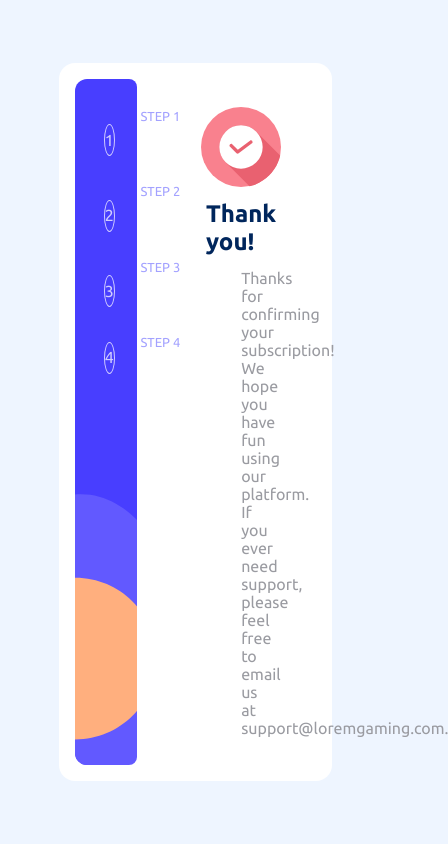
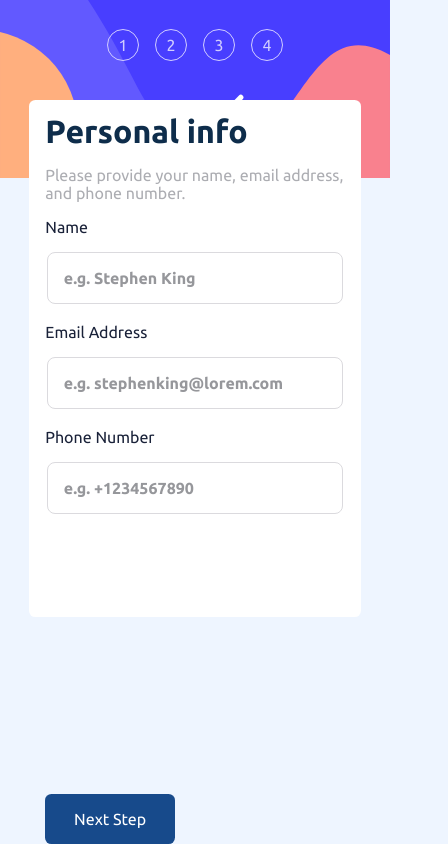
Before and after one commit to kakaran/Multi-Step-Form-, a React (Vite) app: page / in a window 390 px wide. Shown: the whole page, 448 px wide, since content can reach past the window. Built offline with nearby package versions, Linux system fonts and the light colour scheme.

Commit message:
more page add

```diff
--- a/src/components/PersonalInfo.jsx
+++ b/src/components/PersonalInfo.jsx
@@ -24,6 +24,7 @@ const inputTagValues = [
 ];
 
 const PersonalInfo = ({ change, value }) => {
+
   const {
     register,
     handleSubmit,
--- a/src/components/SideComponents.jsx
+++ b/src/components/SideComponents.jsx
@@ -1,4 +1,3 @@
-
 const linkDetail = [
   {
     heading: "Your Info",
@@ -11,27 +10,25 @@ const linkDetail = [
   },
   {
     heading: "Summary",
-    }
-]
-
+  },
+];
 
 const SideComponents = () => {
   return (
     <div className="side-component-container">
-            {
-                linkDetail.map((value, index) => (
-                    <div className="side-menu-steps-container" >
-                        <div className="side-menu-index"><span>{index + 1}</span></div>
+      {linkDetail.map((value, index) => (
+        <div className="side-menu-steps-container" key={index}>
+          <div className="side-menu-index">
+            <span>{index + 1}</span>
+          </div>
           <div className="side-menu-detail">
             <p>STEP {index + 1}</p>
             <h2>{value.heading}</h2>
           </div>
         </div>
-                ))
-            }
+      ))}
+    </div>
+  );
+};
 
-        </div>
-    )
-}
-
-export default SideComponents
+export default SideComponents;
--- a/src/index.css
+++ b/src/index.css
@@ -5,16 +5,20 @@
   margin: 0%;
   box-sizing: border-box;
   text-decoration: none;
+  font-family: "Ubuntu", sans-serif;
 }
 
-html {
-  max-width: 70%;
+html{
+    height: 100%;
+}
+
+body {
+  width: 70%;
+  height: 100%;
   margin: auto;
-  height: 100%;
   display: flex;
   flex-direction: column;
   justify-content: center;
-  font-family: "Ubuntu", sans-serif;
   background-color: #eef5ff;
 }
 
@@ -22,10 +26,13 @@ html {
 
 .common-container {
   /* position: relative; */
-  width: 100%;
+  width: 74%;
   height: 100%;
   display: flex;
   flex-direction: column;
+  margin: auto;
+  padding-top: 2rem;
+  padding-bottom: 0.6rem;
 }
 
 .common-container > .common-heading-div {
@@ -80,6 +87,7 @@ html {
 .main-div {
   /* border: 1px solid black; */
   margin: auto;
+  width: 100%;
   max-height: 85vh;
   height: 85vh;
   background-color: #ffffff;
@@ -97,8 +105,6 @@ html {
 .routes-conatiner {
   width: 74%;
   height: 100%;
-  padding: 2rem 6.5rem;
-  position: relative;
 }
 
 /* ------------ Side-Component-Css -------------- */
@@ -161,7 +167,7 @@ html {
   height: 100%;
 }
 
-.common-container > form > div > .personal-info-form-input {
+.common-container > form > div .personal-info-form-input {
   display: flex;
   flex-direction: column;
   gap: 1rem;
@@ -202,11 +208,11 @@ html {
   color: #96979b;
 }
 
-.common-container > form > div > .personal-info-form-input > input:focus {
+.common-container > form > div > div > .personal-info-form-input > input:focus {
   outline: 1px solid #554f95;
 }
 
-.common-container > form > div:nth-child(2) {
+.common-container > form > div > div:nth-child(2) {
   width: 100%;
   text-align: end;
 }
@@ -489,3 +495,74 @@ html {
   color: #9a9ba1;
   font-size: medium;
 }
+
+/* ------------ media-query-Css -------------- */
+
+@media (max-width: 490px) {
+  body {
+    width: 100%;
+    margin: 0;
+    /* justify-content: normal;  */
+    display: block;
+  }
+  .main-div {
+    flex-direction: column;
+    padding: 0;
+    position: relative;
+  }
+
+  .side-component {
+    width: 100%;
+    height: 33%;
+  }
+
+  .side-component-container {
+    background-image: url(/bg-sidebar-mobile.svg);
+    display: flex;
+    justify-content: center;
+    align-items: flex-start;
+    gap: 1rem;
+    border-radius: 0;
+  }
+
+  .side-menu-detail {
+    display: none;
+  }
+
+  .routes-conatiner {
+    width: 100%;
+    background-color: #eef5ff;
+  }
+
+  .common-container {
+    margin: auto;
+    width: 85%;
+    border-radius: 0.4rem;
+    padding: 0.8rem 1rem;
+    background-color: white;
+    position: absolute;
+    top: 100px;
+    left: 0;
+    right: 0;
+    height: 72%;
+    display: block;
+  }
+
+  .common-container > .common-heading-div {
+    margin: 0rem;
+  }
+
+  .common-container > form {
+    height: 0;
+  }
+
+  .navigation-button {
+    position: fixed;
+    bottom: 0;
+  }
+
+  .common-container > form > .personal-info-form-input {
+    gap: 0.5rem;
+    margin-bottom: 0.8rem;
+  }
+}
--- a/src/page/Home.jsx
+++ b/src/page/Home.jsx
@@ -4,14 +4,15 @@ import SelectPlan from "../components/SelectPlan";
 import PickAddOns from "../components/PickAddOns";
 import FinishingUp from "../components/FinishingUp";
 import Thank from "../components/Thank";
+import { useEffect } from "react";
 
 const Home = () => {
   const [page, setpage] = useState({
-    home: false,
+    home: true,
     selectPlans: false,
     pickAddOns: false,
     finishingUp: false,
-    thank : true
+    thank : false
   });
 
   const [formValue, setFormValue] = useState({
@@ -22,14 +23,15 @@ const Home = () => {
     add: [],
   });
 
-//   useEffect(() => {
-//     setpage({
-//       home: true,
-//       selectPlans: false,
-//       pickAddOns: false,
-//       finishingUp: false,
-//     });
-//   }, []);
+  useEffect(() => {
+    setpage({
+      home: true,
+      selectPlans: false,
+      pickAddOns: false,
+      finishingUp: false,
+      thank : false
+    });
+  }, []);
 
   const Onchagetesdetail = (last, next, value) => {
     setpage({ ...page, [last]: false, [next]: true });
```
Also changed, not shown: public/bg-sidebar-mobile.svg (added). Lines whose indentation alone changed are shown as unchanged.
